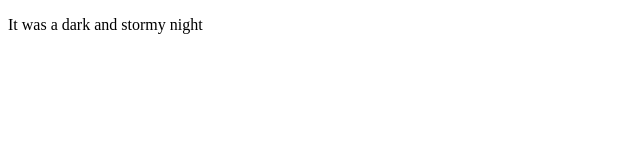
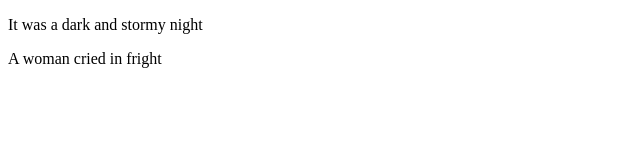
Before and after one commit to t3miLo/fireside-story, a plain HTML site: page index.html in a window 1280 px wide. Shown: the whole page, without its empty margins (0-640 px from the left). Drawn offline with Linux system fonts and the light colour scheme.

Commit message:
added second line of story

```diff
--- a/index.html
+++ b/index.html
@@ -6,5 +6,6 @@
   </head>
   <body>
     <p>It was a dark and stormy night</p>
+    <p>A woman cried in fright</p>
   </body>
 </html>
```
